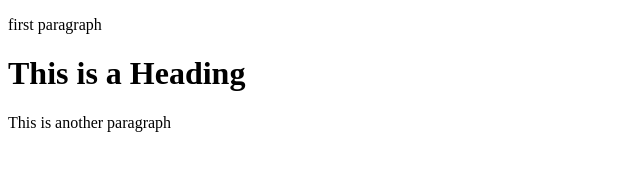
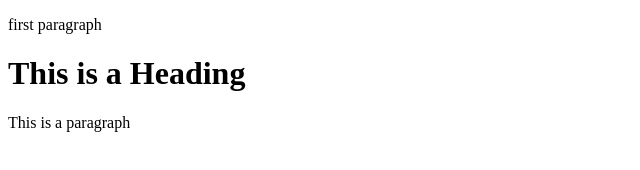
Before and after one commit to samsunder/tempo, a plain HTML site: page index.html in a window 1280 px wide. Shown: the full height of the page, 0-640 px from the left. Drawn offline with Linux system fonts and the light colour scheme.

Commit message:
Update index.html

```diff
--- a/index.html
+++ b/index.html
@@ -8,7 +8,7 @@
 <body>
     <p>first paragraph</p>
     <h1>This is a Heading</h1>
-    <p>This is another paragraph</p>
+    <p>This is a paragraph</p>
 </body>
 
 </html>
```
